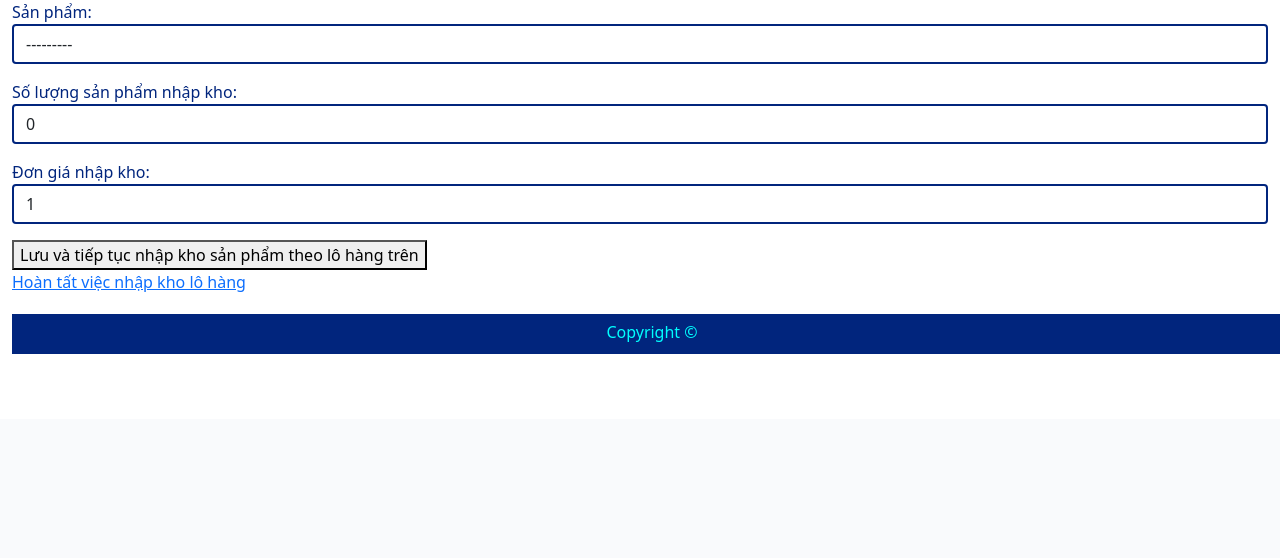
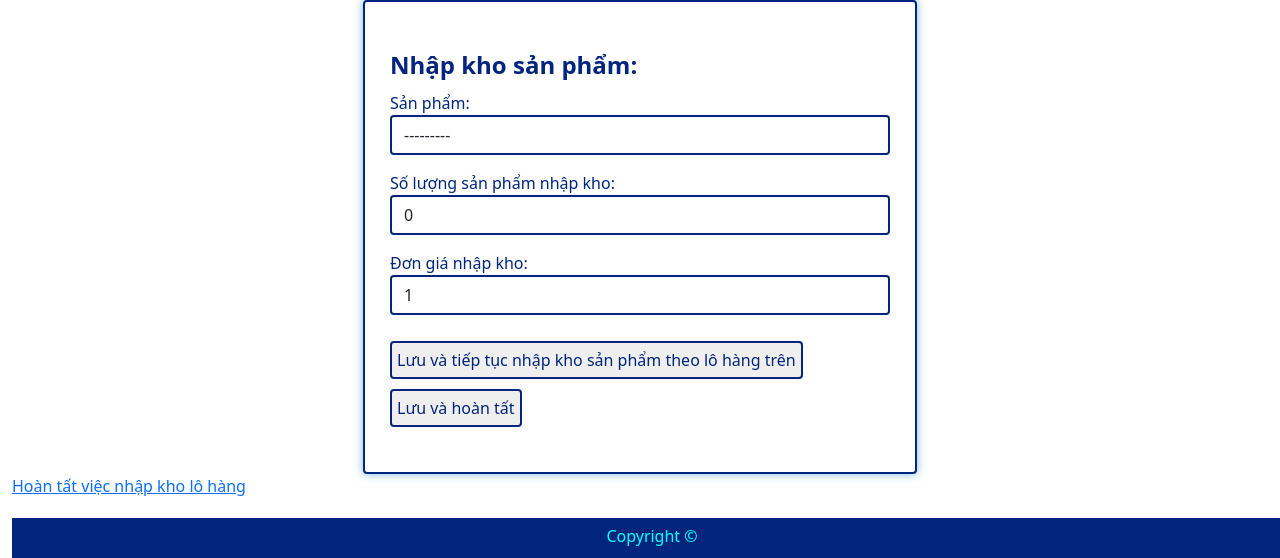
Before and after one commit to huytan0812/warehouse_management_method, a Django app: page /import_action/save_and_continue/000 in a window 1280 px wide. Shown: the part 381-939 px from the top of the page. Before the commit the page ends 735 px from the top, so only its background shows below. Run offline with Django 4.2, Linux system fonts and the light colour scheme; tables that the repository leaves empty hold one stand-in row (values such as "Sample post"); some libraries are stand-ins or nearby versions.

Commit message:
Modifying frontend for import_action template & save_and_continue template

```diff
--- a/testing_warehouse_management/major_features/static/major_features/major_features_css/styles.css
+++ b/testing_warehouse_management/major_features/static/major_features/major_features_css/styles.css
@@ -72,6 +72,7 @@ input {
     border-radius: 4px;
     color: #01257D;
     padding: 5px 5px 5px 5px;
+    margin-top: 10px;
 }
 
 .submit-button:hover {
--- a/testing_warehouse_management/major_features/templates/major_features/import/import_action.html
+++ b/testing_warehouse_management/major_features/templates/major_features/import/import_action.html
@@ -78,7 +78,7 @@
         </div>
 
         <button type="submit" name="save_and_continue" class="submit-button">Lưu và tiếp tục nhập kho sản phẩm theo lô hàng trên</button>
-        <button type="submit" name="save_and_complete" class="submit-button">Hoàn tất</button>
+        <button type="submit" name="save_and_complete" class="submit-button">Lưu và hoàn tất</button>
 
     </form>
   </div>
--- a/testing_warehouse_management/major_features/templates/major_features/import/save_and_continue.html
+++ b/testing_warehouse_management/major_features/templates/major_features/import/save_and_continue.html
@@ -98,11 +98,28 @@
   {% endfor %}
 </div>
 
-<form action="{% url 'save_and_continue' import_shipment_code %}" method="post">
-    {% csrf_token %}
-    {{ import_purchase_form.as_p }}
-    <button type="submit" name="save_and_continue">Lưu và tiếp tục nhập kho sản phẩm theo lô hàng trên</button>
-</form>
+<div class="container d-flex justify-content-center">
+  <div class="form-container">
+    <form action="{% url 'save_and_continue' import_shipment_code %}" method="post" class="shipment-form">
+        {% csrf_token %}
+
+        <div class="form-group">
+
+          <fieldset>
+            <legend>
+                <strong>Nhập kho sản phẩm:</strong>
+            </legend>
+            {{ import_purchase_form.as_p }}
+          </fieldset>
+
+        </div>
+
+        <button type="submit" name="save_and_continue" class="submit-button">Lưu và tiếp tục nhập kho sản phẩm theo lô hàng trên</button>
+        <button type="submit" name="save_and_complete" class="submit-button">Lưu và hoàn tất</button>
+
+    </form>
+  </div>
+</div>
 
 <a href="{% url 'save_and_complete' import_shipment_code %}">Hoàn tất việc nhập kho lô hàng</a>
 {% endblock %}
--- a/testing_warehouse_management/major_features/views.py
+++ b/testing_warehouse_management/major_features/views.py
@@ -131,6 +131,8 @@ def date_handling(request):
             return render(request, "major_features/actions_on_date.html", context)
 
 # Import Section
+
+# Import Shipment Section
 def import_shipments(request):
 
     import_shipments = ImportShipment.objects.select_related('supplier_id').order_by('-date')
@@ -183,6 +185,8 @@ def delete_unfinish_import_shipment(request, import_shipment_code):
     return HttpResponseRedirect(reverse('import_shipments'))
 
 
+# Import Action section
+
 @is_activating_accounting_period
 def import_action(request):
     latest_accounting_period_obj = AccoutingPeriod.objects.select_related('warehouse_management_method').latest('id')
@@ -206,6 +210,9 @@ def import_action(request):
 
             if "save_and_continue" in request.POST:
                 return HttpResponseRedirect(reverse('save_and_continue', kwargs={'import_shipment_code': import_shipment_obj.import_shipment_code}))
+
+            if "save_and_complete" in request.POST:
+                return HttpResponseRedirect(reverse('save_and_complete', kwargs={'import_shipment_code': import_shipment_obj.import_shipment_code}))
 
         else:
             return HttpResponse("Invalid Form", content_type="text/plain")
@@ -232,6 +239,9 @@ def save_and_continue(request, import_shipment_code):
 
             if "save_and_continue" in request.POST:
                 return HttpResponseRedirect(reverse("save_and_continue", kwargs={'import_shipment_code': import_shipment_obj.import_shipment_code}))
+
+            if "save_and_complete" in request.POST:
+                return HttpResponseRedirect(reverse('save_and_complete', kwargs={'import_shipment_code': import_shipment_obj.import_shipment_code}))
 
         else:
             return HttpResponse("Invalid form", content_type="text/plain")
@@ -346,6 +356,9 @@ def import_purchase_delete(request, import_purchase_id):
     return HttpResponseRedirect(reverse('save_and_continue', kwargs={'import_shipment_code': import_shipment_code}))
 
 # Export Section
+
+# Export Shipment Section
+
 def export_shipments(request):
 
     export_shipments = ExportShipment.objects.select_related('agency_id')
@@ -358,6 +371,8 @@ def export_shipments(request):
         'current_method': current_method,
     }
     return render(request, "major_features/export/export_shipments.html", context)
+
+# Export Action Section
 
 @is_activating_accounting_period
 def export_action(request):
```
